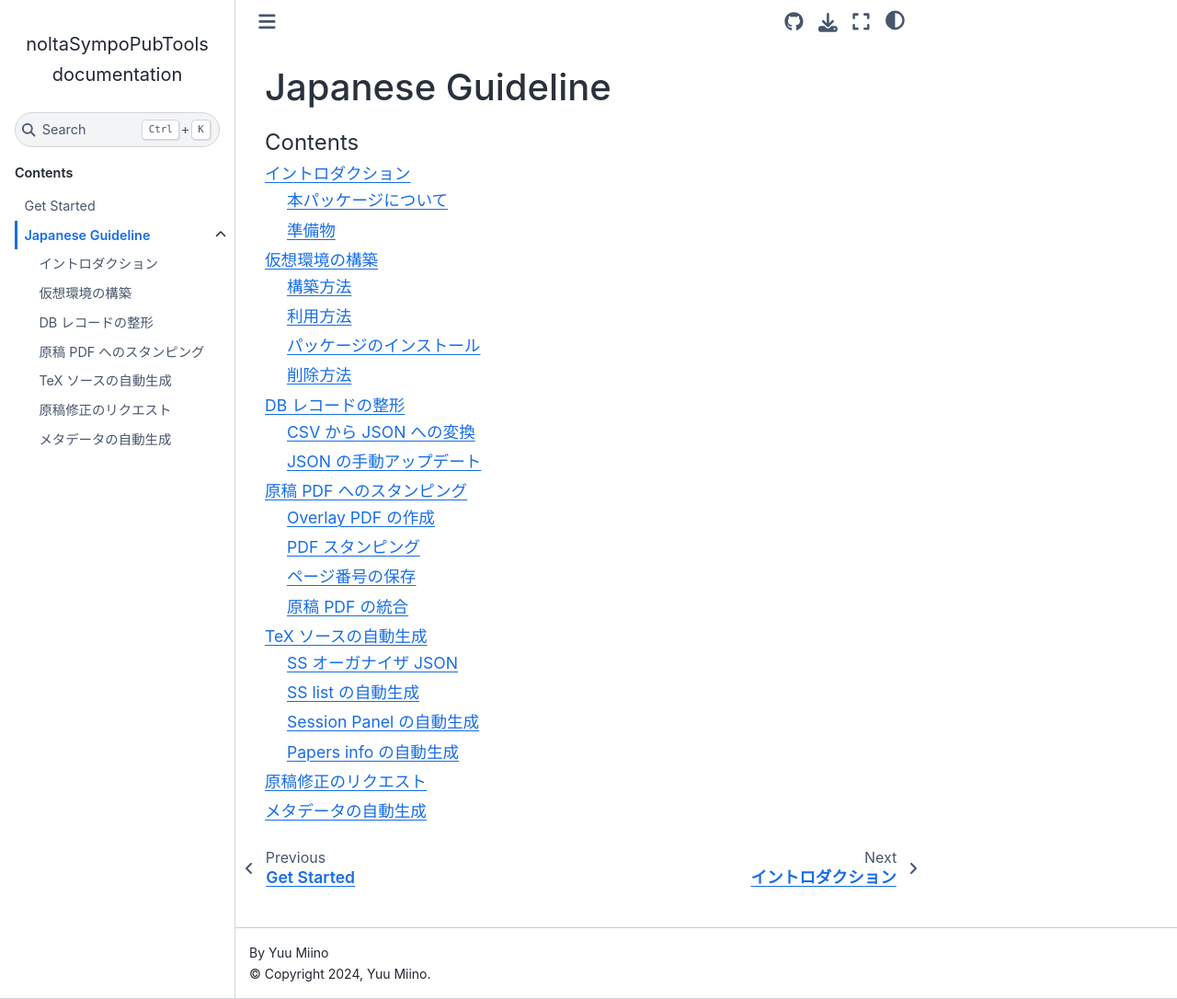
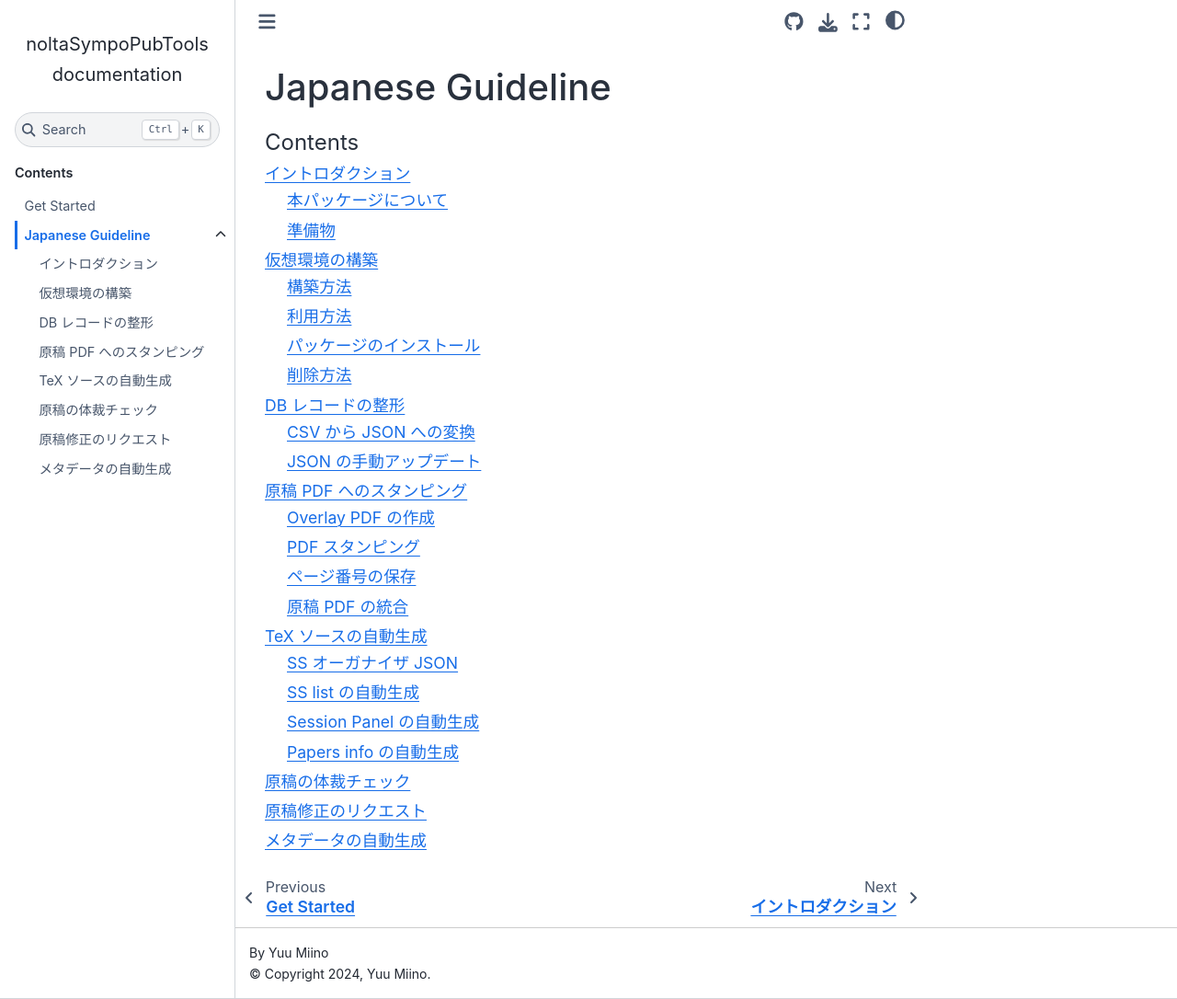
Before and after one commit to Yuu-Miino-NUE/noltaSympoPubTools, a Sphinx documentation site: the page built from docs/_contents/ja_guideline/index.rst, in a window 1280 px wide and 1086 px high. Shown: the whole window at 92% size. Built offline with Sphinx 7.4.7 and the Sphinx Book theme 1.1.4, drawn with Linux system fonts in a browser that asks for light colours; pages that are not in the unit, such as notebooks, are missing from menus.

Commit message:
Minor update

```diff
--- a/docs/_contents/ja_guideline/index.rst
+++ b/docs/_contents/ja_guideline/index.rst
@@ -13,5 +13,6 @@ Japanese Guideline
     load_from_db
     stamp_pdf
     generate_tex
+    revising
     request_revise
     generate_meta
--- /dev/null
+++ b/docs/_contents/ja_guideline/revising.rst
@@ -0,0 +1,2 @@
+原稿の体裁チェック
+==========================
```
